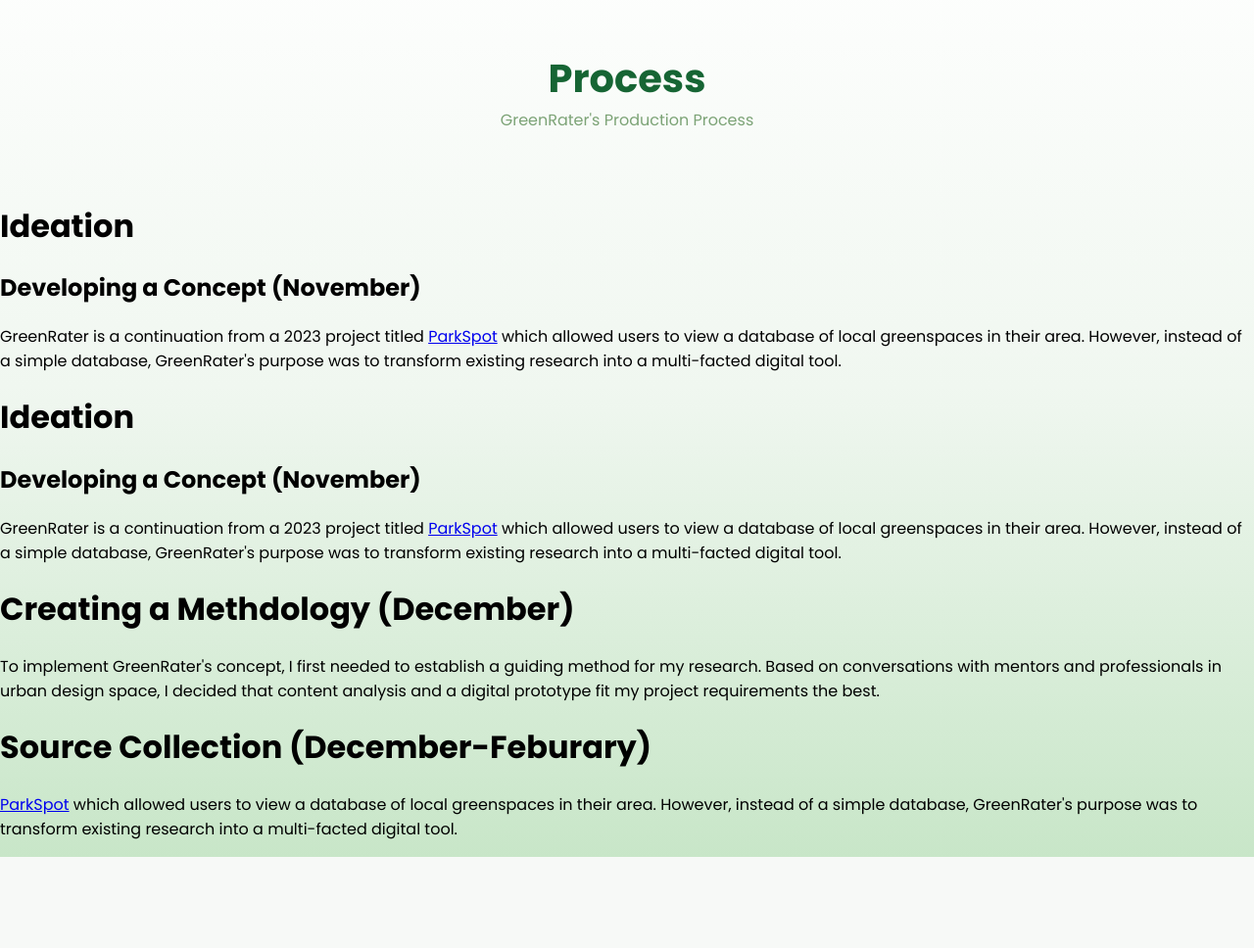
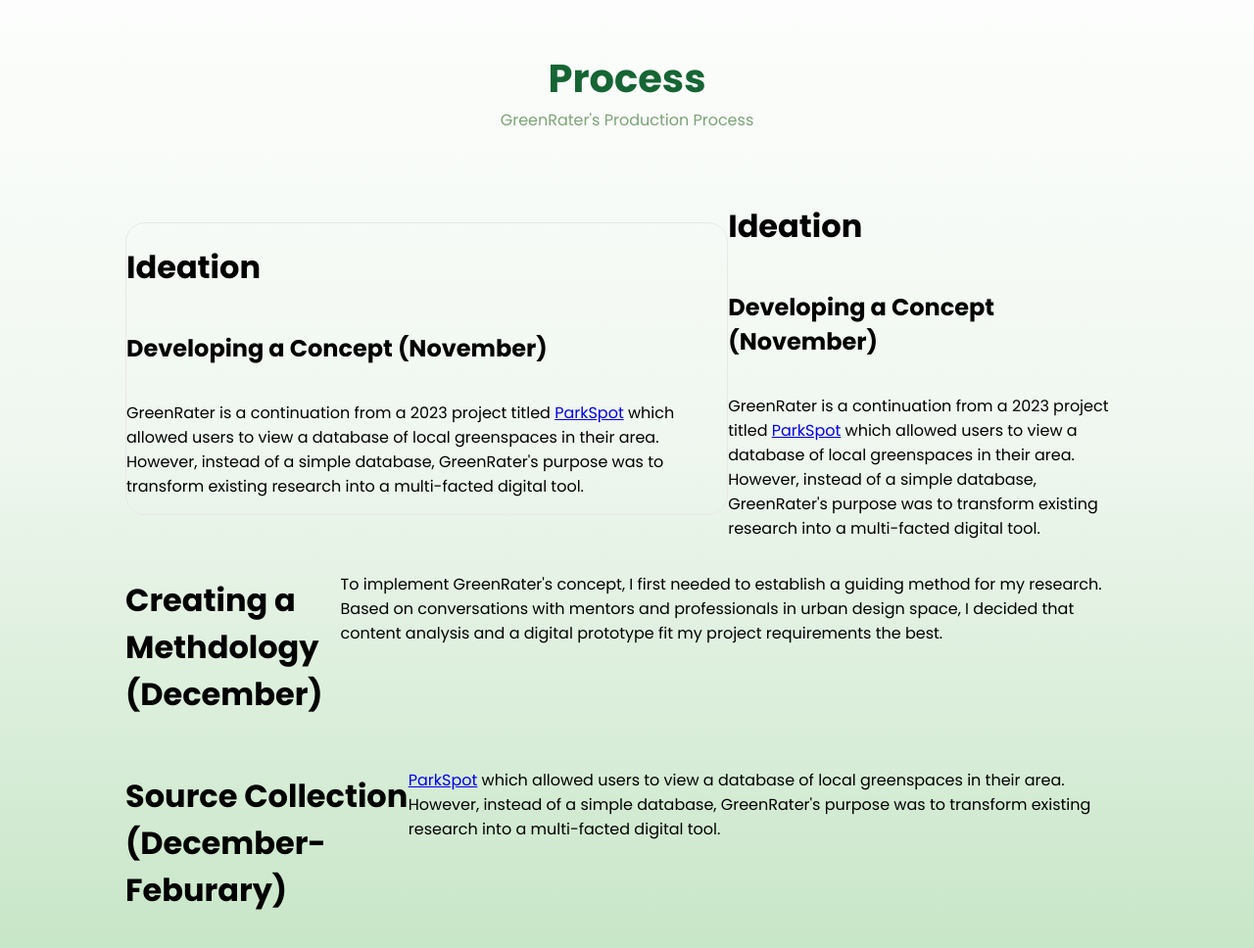
Before and after one commit to lurplee/greenspace_project, a Flask app: page /process in a window 1280 px wide. Shown: the part 85-1053 px from the top of the page at 98% size. Before the commit the page ends 960 px from the top, so only its background shows below. Run offline with Flask 3, Linux system fonts and the light colour scheme.

Commit message:
Adding content container and column styling

```diff
--- a/static/style.css
+++ b/static/style.css
@@ -339,14 +339,35 @@ meter {
     width: 30%;
 }
 
-.general-button input:hover,
-.score-container a:hover {
+.general-button input:hover, .score-container a:hover {
     background-color: #0f4d27;
 }
 
+.content-section{
+    min-height:200px;
+    width:80%;
+    margin:auto;
+    display:flex;
+    flex-direction:row
+}
 
+.content-left{
+    display: flex;
+    flex-direction: column;
+    align-content: left;
+    width: 60%;
+    margin: auto;
+    border-radius: 20px;
+    border: solid rgb(233, 232, 232) 0.5px;
+}
 
-
+.content-right{
+    display:flex;
+    flex-direction:column;
+    align-content:left;
+    width:40%;
+    margin:auto
+}
 
 
 @media screen and (max-width: 768px) {
```
